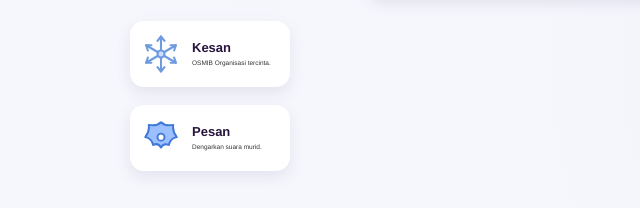
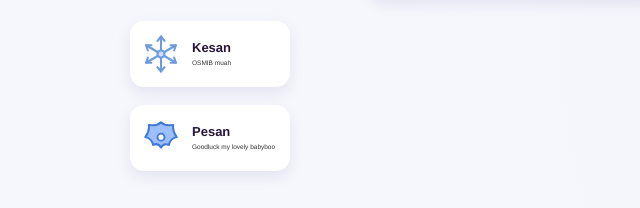
Before and after one commit to skaria210/memberosmib, a plain HTML site: page jihanja.html in a window 1280 px wide. Shown: the part 619-827 px from the top of the page, 0-640 px from the left. Drawn offline with Linux system fonts and the light colour scheme.

Commit message:
Update text content in jihanja.html

```diff
--- a/jihanja.html
+++ b/jihanja.html
@@ -127,7 +127,7 @@
           </svg>
           <div>
             <h3>Kesan</h3>
-            <p>OSMIB Organisasi tercinta.</p>
+            <p>OSMIB muah</p>
           </div>
         </article>
 
@@ -138,7 +138,7 @@
           </svg>
           <div>
             <h3>Pesan</h3>
-            <p>Dengarkan suara murid.</p>
+            <p>Goodluck my lovely babyboo</p>
           </div>
         </article>
       </section>
```
